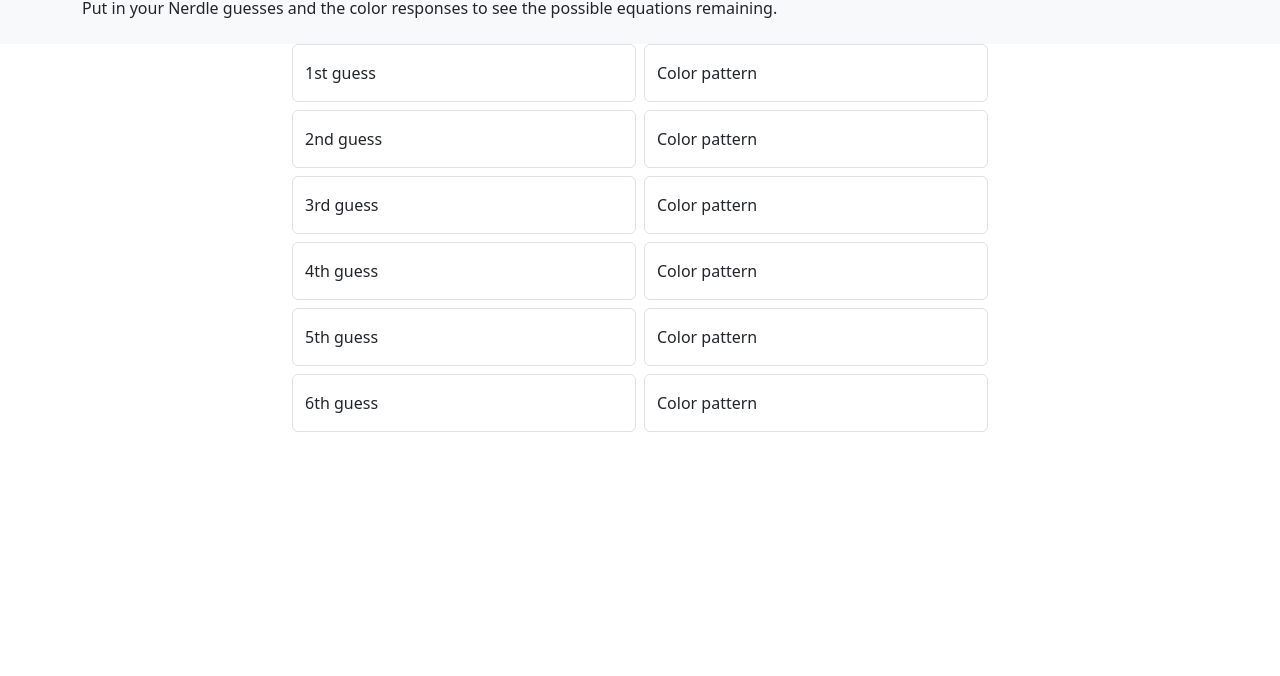
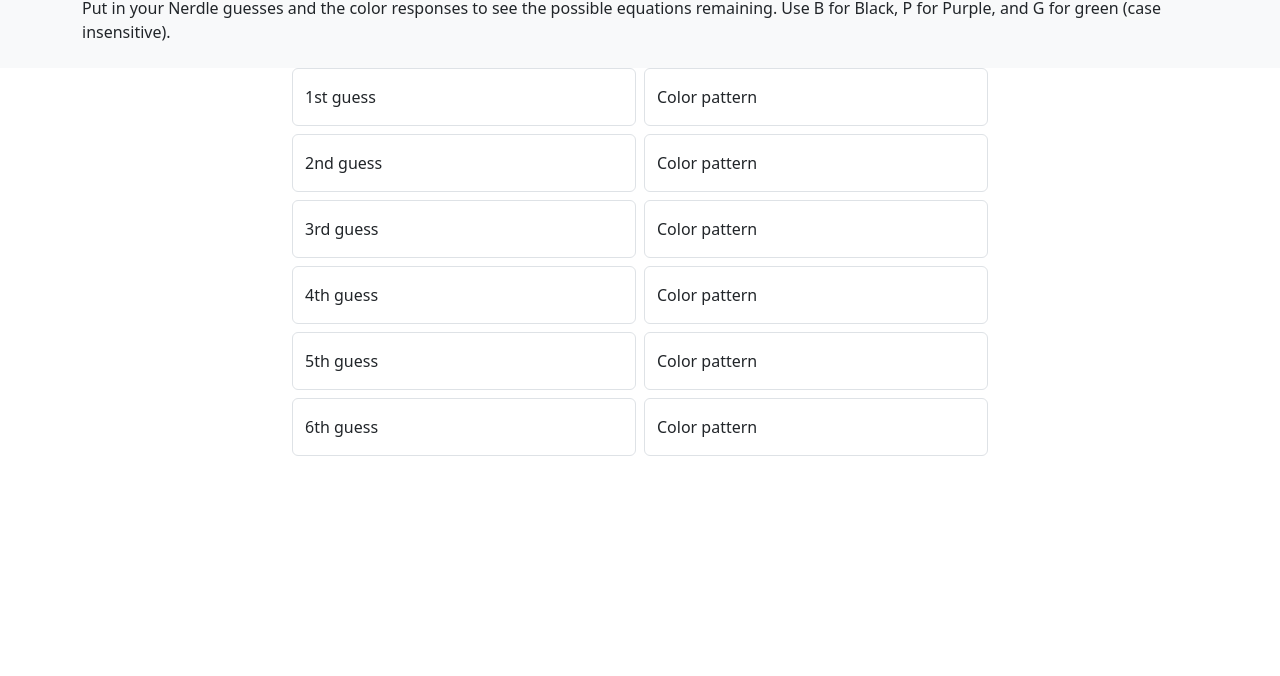
Before and after one commit to Joshuame13/joshuame13.github.io, a plain HTML site: page nerdle.html in a window 1280 px wide. Shown: the part 124-800 px from the top of the page. Drawn offline with nearby package versions, Linux system fonts and the light colour scheme.

Commit message:
Add nerdle instructions

```diff
--- a/nerdle.html
+++ b/nerdle.html
@@ -42,7 +42,7 @@
             <div class="d-sm-flex">
                 <div>
                     <h1>Nerdle Analyzer</h1>
-                    <p>Put in your Nerdle guesses and the color responses to see the possible equations remaining.</p>
+                    <p>Put in your Nerdle guesses and the color responses to see the possible equations remaining. Use B for Black, P for Purple, and G for green (case insensitive).</p>
                 </div>
             </div>
         </div>
```
